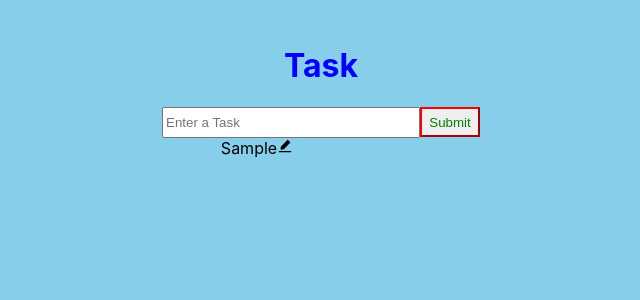
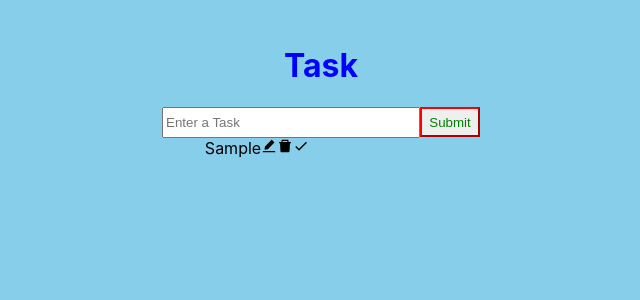
Before and after one commit to Kavippiriyan/React-With-ts, a React (Create React App) app: page / in a window 1280 px wide. Both pictures are taken after typing "Sample" into the empty fields and a click on the button "Submit". Shown: the top 300 px of the page, without its empty margins (344-984 px from the left). Built offline with nearby package versions, Linux system fonts and the light colour scheme.

Commit message:
React with ts Todolist 16/04/2024

```diff
--- a/src/components/SingleTodo.tsx
+++ b/src/components/SingleTodo.tsx
@@ -1,6 +1,8 @@
 import React from 'react'
 import { Todo } from './model'
-import { AiFillEdit } from 'react-icons/ai'
+import { AiFillEdit, AiFillDelete } from 'react-icons/ai'
+import { MdDone } from 'react-icons/md'
+import './todolist.css'
 
 type Props =
     {
@@ -16,8 +18,8 @@ const SingleTodo = ({ todo, todos, settodos }: Props) => {
 
             <span className='todos_single--text'>{todo.todo}</span>
             <span className="icon"><AiFillEdit /></span>
-            <span className="icon"></span>
-            <span className="icon"></span>
+            <span className="icon"><AiFillDelete /></span>
+            <span className="icon"><MdDone /></span>
         </form>
     )
 }
--- a/src/components/todolist.css
+++ b/src/components/todolist.css
@@ -22,3 +22,13 @@
     width: 90%;
     flex-wrap: wrap;
 }
+.todos_single
+{
+    display: flex;
+    width: 30%;
+    border-radius: 5px;
+    padding: 20px;
+    margin-top: 15px;
+    color: blueviolet;
+
+}
```
